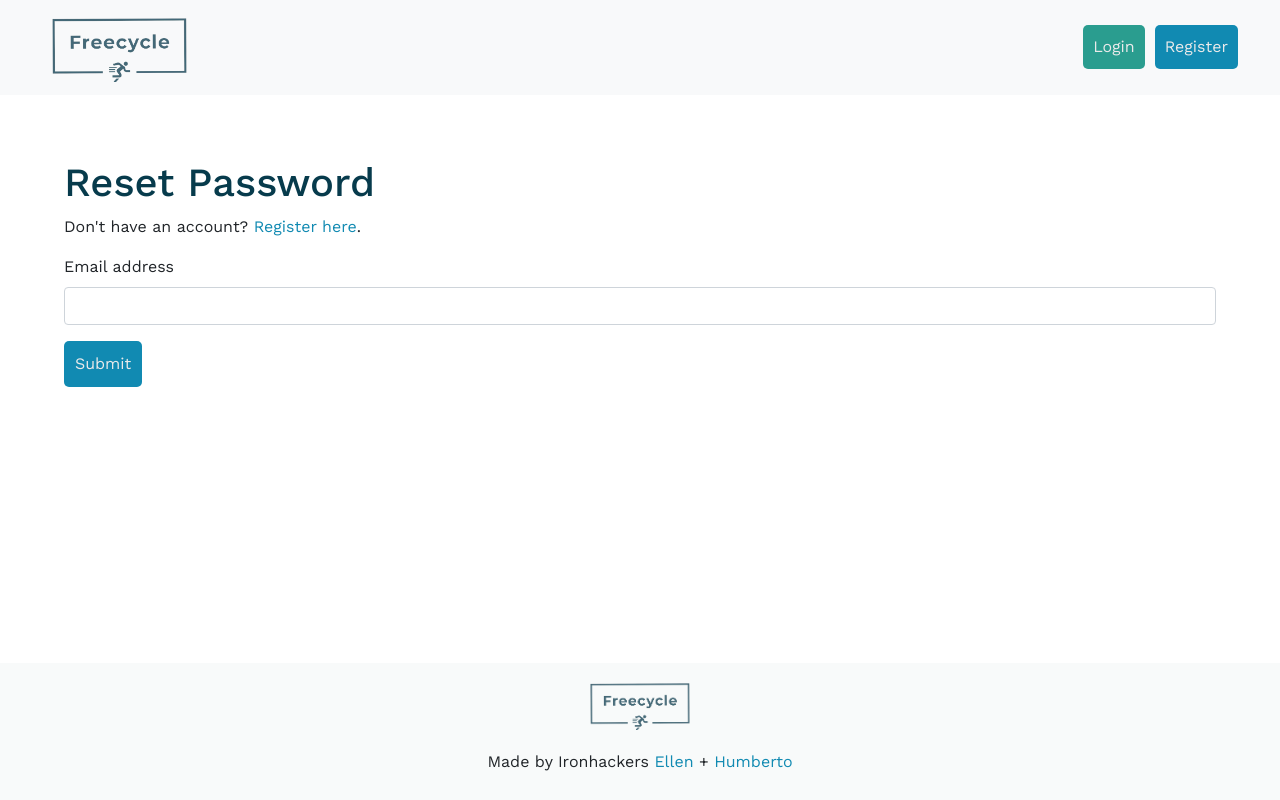
After one commit to elyzx/freecycle, a Node server app: page /reset-password in a window 1280 px wide. The commit adds this page. Run offline with Node 20, Linux system fonts and the light colour scheme; some libraries are stand-ins or nearby versions.

Commit message:
thought process for adding reset password functionality

```diff
--- a/models/User.model.js
+++ b/models/User.model.js
@@ -2,7 +2,6 @@ const { Schema, model } = require("mongoose");
 let mongoose = require('mongoose');
 require('./Neighbourhood.model');
 
-// TODO: Please make sure you edit the user model to whatever makes sense in this case
 const userSchema = new Schema({
   name: String,
   email: {
@@ -10,6 +9,7 @@ const userSchema = new Schema({
     unique: true
   },
   password: String,
+  passwordResetToken: String,
   neighbourhood:  {
     ref: 'Neighbourhood',
     type: mongoose.Schema.Types.ObjectId
--- a/routes/auth.routes.js
+++ b/routes/auth.routes.js
@@ -111,6 +111,31 @@ router.post('/register', (req, res, next) => {
             })
 })
 
+// Handles GET request to reset-password page
+router.get('/reset-password', (req, res, next) => {
+    res.render('auth/resetForm.hbs')
+})
+
+function secret() {
+    return "token"
+}
+
+// Handles POST request to reset-password page
+router.post('/reset-password', (req, res, next) => {
+    // Update resetPassword token in database for user with email in request
+    // if successful we send an email to the email address that includes a link
+    //  host/reset-password/userid/token
+    // to a reset-password page that contains a field to reset the password
+})
+
+router.get('/reset-password/:id/:token', (req, res, next) => {
+    // render a page that contains the token and user id in the form
+    // and has a new password field.
+})
+
+router.post('/reset-password/:id/:token', (req, res, next) => {
+    // update the password
+})
 
 //---------------
 //  SIGNOUT
--- a/views/auth/login.hbs
+++ b/views/auth/login.hbs
@@ -20,6 +20,12 @@
 
   </form>
 
+  <div class="padding-above">
+    <a href="/reset-password">
+      <p>Reset Password</p>
+    </a>
+  </div>
+
   {{#if error}}
       <p class="error">{{error}}</p>
   {{/if}}
--- /dev/null
+++ b/views/auth/resetForm.hbs
@@ -0,0 +1,21 @@
+<div class="main-container">
+
+  <h1>Reset Password</h1>
+  <p>Don't have an account? <a href="/reset-password">Register here</a>.</p>
+
+  <form method="POST" action="/reset-password">
+
+    <div class="mb-3">
+      <label for="exampleInputEmail1" class="form-label">Email address</label>
+        <input type="email" name="email" class="form-control" id="exampleInputEmail1" aria-describedby="emailHelp">
+    </div>
+
+    <button type="submit" class="btn primary-button">Submit</button>
+
+  </form>
+
+  {{#if error}}
+      <p class="error">{{error}}</p>
+  {{/if}}
+
+</div>
```
Also changed, not shown: views/account.hbs (+4 -4 lines).
